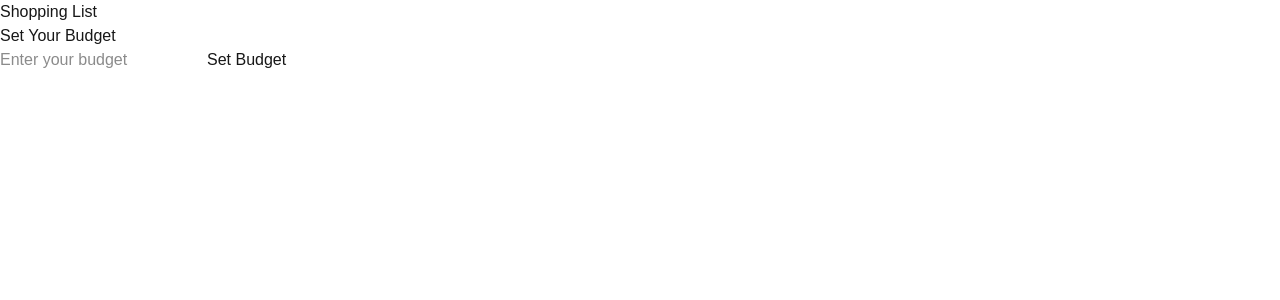
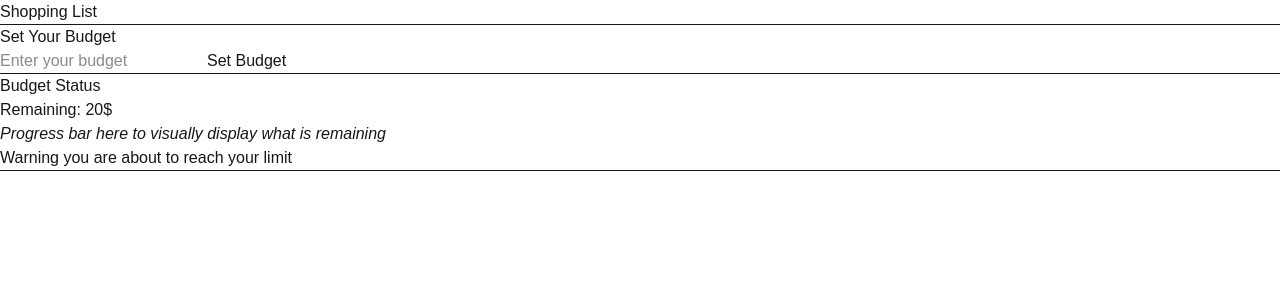
Before and after one commit to fax-spittah/shopping-list, a Next.js app: page / in a window 1280 px wide. Shown: the top 300 px of the page. Built offline with nearby package versions, Linux system fonts and the light colour scheme.

Commit message:
feat: add DisplayBudgetStatusComponent to home page

```diff
--- /dev/null
+++ b/app/components/DisplayBudgentStatusComponent.tsx
@@ -0,0 +1,12 @@
+export default function DisplayBudgentStatusComponent() {
+  return (
+    <div>
+      <h2>Budget Status</h2>
+      <p>Remaining: 20$</p>
+      <p>
+        <i>Progress bar here to visually display what is remaining</i>
+      </p>
+      <p>Warning you are about to reach your limit</p>
+    </div>
+  );
+}
--- a/app/pages/HomePage.tsx
+++ b/app/pages/HomePage.tsx
@@ -1,10 +1,15 @@
+import DisplayBudgentStatusComponent from "../components/DisplayBudgentStatusComponent";
 import SetBudgetComponent from "../components/SetBudgetComponent";
 
 export default function HomePage() {
   return (
     <div>
       <h1>Shopping List</h1>
+      <hr />
       <SetBudgetComponent />
+      <hr />
+      <DisplayBudgentStatusComponent />
+      <hr />
     </div>
   );
 }
```
